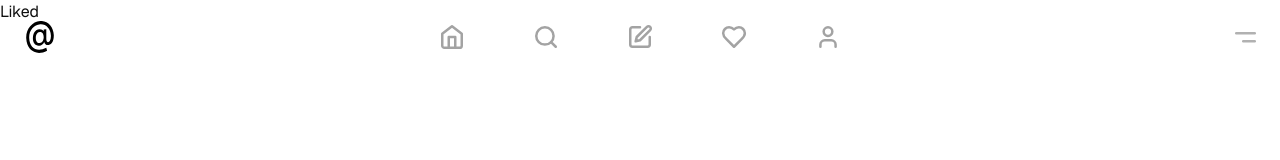
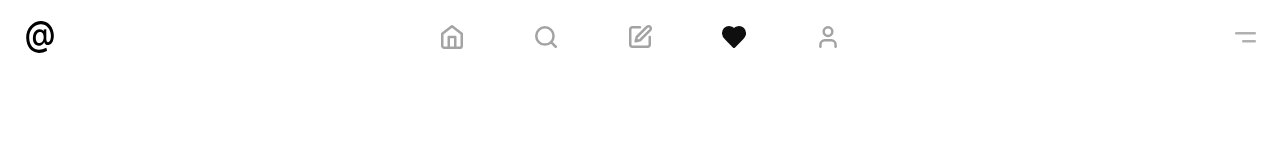
Before and after one commit to HenrryBeltran/threads-clone, a Next.js app: page /liked in a window 1280 px wide. Shown: the top 160 px of the page. Built offline with nearby package versions, Linux system fonts and the light colour scheme.

Commit message:
feat: Add feedback on changing routes with navbar items

```diff
--- a/src/app/layout.tsx
+++ b/src/app/layout.tsx
@@ -1,8 +1,9 @@
+import Navbar from "@/components/Navbar";
 import { ThemeProvider } from "@/components/ThemeProvider";
 import { GeistSans } from "geist/font/sans";
 import type { Metadata, Viewport } from "next";
+import { headers } from "next/headers";
 import "./globals.css";
-import Navbar from "@/components/Navbar";
 
 export const metadata: Metadata = {
   title: "Threads Clone",
@@ -18,6 +19,9 @@ export default function RootLayout({
 }: Readonly<{
   children: React.ReactNode;
 }>) {
+  const heads = headers();
+  const pathname = heads.get("next-url");
+
   return (
     <html lang="en" suppressHydrationWarning>
       <body className={GeistSans.className}>
@@ -28,7 +32,7 @@ export default function RootLayout({
           disableTransitionOnChange
         >
           <main>
-            <Navbar />
+            {pathname !== "/login" && <Navbar />}
             {children}
           </main>
         </ThemeProvider>
--- a/src/app/liked/page.tsx
+++ b/src/app/liked/page.tsx
@@ -1,3 +1,3 @@
 export default function LikedPage() {
-  return <section>Liked</section>;
+  return <section className="flex min-h-svh items-center justify-center">Liked</section>;
 }
--- /dev/null
+++ b/src/app/login/page.tsx
@@ -0,0 +1,7 @@
+export default function LoginPage() {
+  return (
+    <section>
+      <form action=""></form>
+    </section>
+  );
+}
--- a/src/app/saved/page.tsx
+++ b/src/app/saved/page.tsx
@@ -1,3 +1,3 @@
 export default function SavedPage() {
-  return <section>Saved</section>;
+  return <section className="flex min-h-svh items-center justify-center">Saved</section>;
 }
--- a/src/components/Navbar.tsx
+++ b/src/components/Navbar.tsx
@@ -1,10 +1,12 @@
 import { Heart, Home, Search, SquarePen, User } from "lucide-react";
 import Link from "next/link";
+import NavbarItemWrapper from "./NavbarItemWrapper";
 import NavbarMenu from "./NavbarMenu";
 import { ThreadsCloneLogo } from "./NavbarSVGs";
+import RedirectButton from "./RedirectButton";
 
 const menuIconsProps = {
-  className: "relative z-10",
+  className: "relative z-10 fill-inherit",
   size: 26,
   absoluteStrokeWidth: true,
   strokeWidth: 2.5,
@@ -16,33 +18,32 @@ export default function Navbar() {
       <Link href="/" className="group ml-4 flex h-12 w-12 items-center justify-center">
         <ThreadsCloneLogo className="h-8 w-8 transition duration-200 group-hover:scale-110 dark:fill-white" />
       </Link>
-      <ul className="grid grid-flow-col grid-rows-1 px-16 text-neutral-400">
-        <NavbarItemWrapper>
+      <div className="grid grid-flow-col grid-rows-1 px-16 text-neutral-400">
+        <RedirectButton href="/">
+          <NavbarItemWrapper selectedPathname="/">
             <Home {...menuIconsProps} />
           </NavbarItemWrapper>
-        <NavbarItemWrapper>
-          <Search {...menuIconsProps} />
+        </RedirectButton>
+        <RedirectButton href="/search">
+          <NavbarItemWrapper selectedPathname="/search">
+            <Search {...menuIconsProps} className="relative z-10 !fill-none" />
           </NavbarItemWrapper>
+        </RedirectButton>
         <NavbarItemWrapper>
           <SquarePen {...menuIconsProps} />
         </NavbarItemWrapper>
-        <NavbarItemWrapper>
+        <RedirectButton href="/liked">
+          <NavbarItemWrapper selectedPathname="/liked">
             <Heart {...menuIconsProps} />
           </NavbarItemWrapper>
-        <NavbarItemWrapper>
+        </RedirectButton>
+        <RedirectButton href="/@user">
+          <NavbarItemWrapper selectedPathname="/@user">
             <User {...menuIconsProps} />
           </NavbarItemWrapper>
-      </ul>
+        </RedirectButton>
+      </div>
       <NavbarMenu />
     </nav>
   );
 }
-
-function NavbarItemWrapper({ children }: { children: React.ReactNode }) {
-  return (
-    <li className="group relative mx-0.5 my-1 flex justify-center rounded-md px-8 py-5">
-      {children}
-      <div className="absolute left-0 top-0 h-full w-full scale-90 rounded-lg transition-all duration-200 group-hover:scale-100 group-hover:bg-neutral-100/90"></div>
-    </li>
-  );
-}
--- /dev/null
+++ b/src/components/NavbarItemWrapper.tsx
@@ -0,0 +1,24 @@
+"use client";
+
+import { usePathname } from "next/navigation";
+
+export default function NavbarItemWrapper({
+  children,
+  selectedPathname,
+}: {
+  children: React.ReactNode;
+  selectedPathname?: string;
+}) {
+  const pathname = usePathname();
+  console.log("~ nabvar item wrapper", selectedPathname);
+
+  return (
+    <div
+      aria-selected={pathname === selectedPathname}
+      className="group relative mx-0.5 my-1 flex justify-center rounded-md fill-none px-8 py-5 aria-selected:fill-foreground aria-selected:text-foreground"
+    >
+      {children}
+      <div className="absolute left-0 top-0 h-full w-full scale-90 rounded-lg transition-all duration-200 group-hover:scale-100 group-hover:bg-neutral-100/90"></div>
+    </div>
+  );
+}
--- /dev/null
+++ b/src/components/RedirectButton.tsx
@@ -0,0 +1,11 @@
+"use client";
+
+import { useRouter } from "next/navigation";
+
+type Props = { children: React.ReactNode; href: string };
+
+export default function RedirectButton({ children, href }: Props) {
+  const { push } = useRouter();
+
+  return <div onClick={() => push(href)}>{children}</div>;
+}
```
Lines whose indentation alone changed are shown as unchanged.
